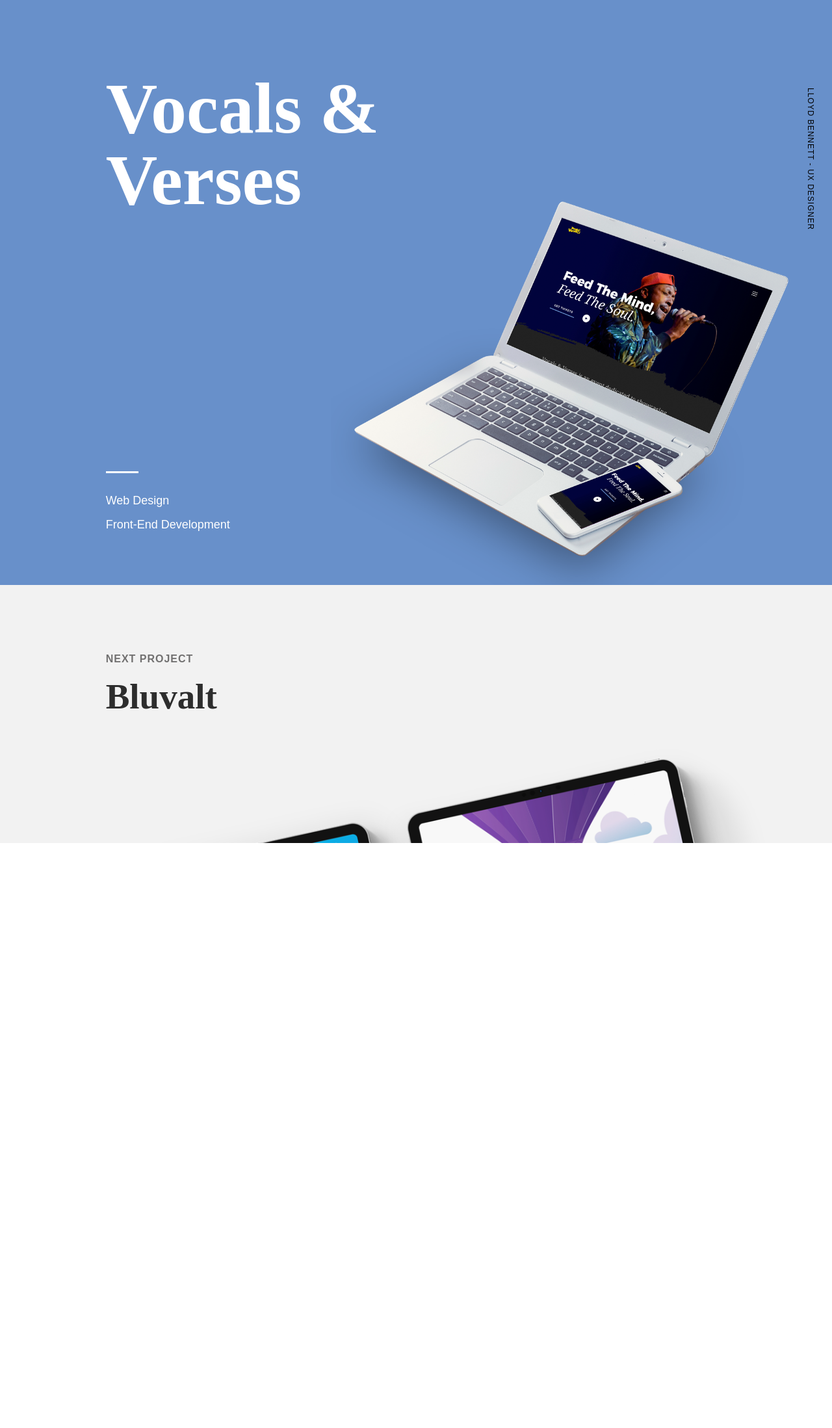
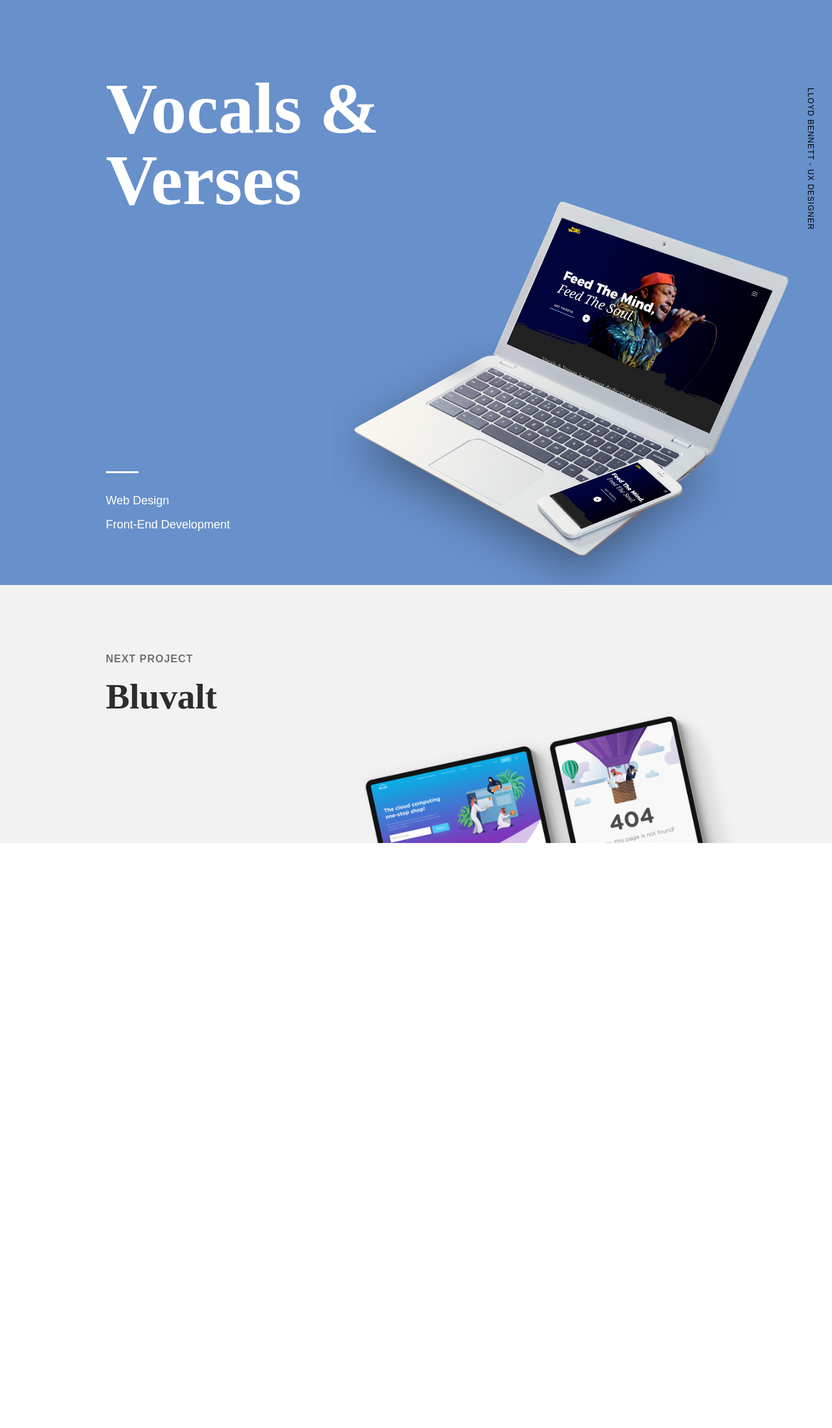
Before and after one commit to LloydBennett/lloydbennett.github.io, a Jekyll site: the page built from _projects/vocalsandverses.html, in a window 1280 px wide. Shown: the whole page at 65% size. Built offline with Jekyll 4.4.1, drawn with Linux system fonts in a browser that asks for light colours; nearby versions of some CDN libraries; some web fonts are replaced.

Commit message:
WIP updating bluvalt next project section

```diff
--- a/_sass/components/_casestudy.scss
+++ b/_sass/components/_casestudy.scss
@@ -86,6 +86,25 @@
   }
 }
 
+.casestudy__next-image-bluvalt {
+  bottom: 0;
+  max-width: 60rem;
+  right: -25%;
+
+  @include media-query($breakpoint--medium) {
+    bottom: -25%;
+    right: 10%;
+  }
+
+  @include media-query($breakpoint--large) {
+    bottom: -35%;
+  }
+
+  @include media-query($breakpoint--xx-large) {
+    max-width: 80rem;
+  }
+}
+
 .casestudy__next-image-thoughtbot {
   bottom: -10rem;
   max-width: 35rem;
```
